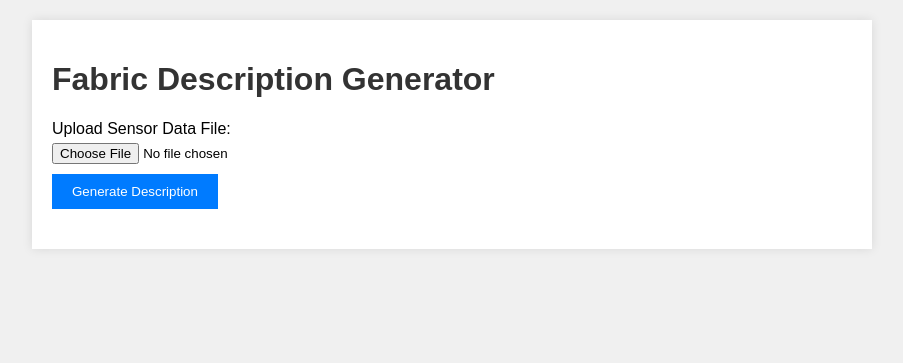
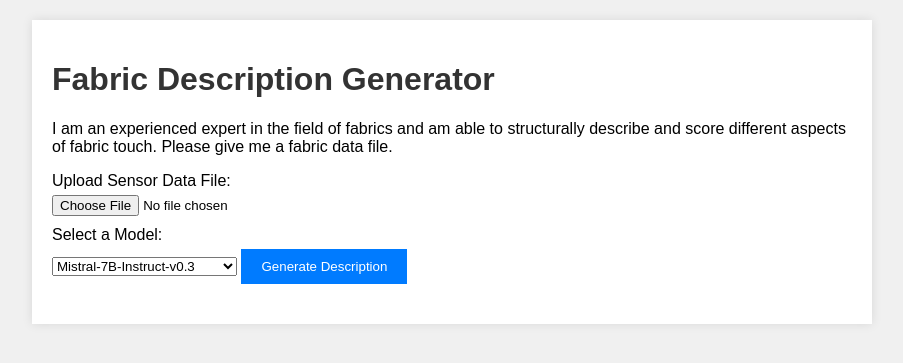
Before and after one commit to ShowHsiang/AI-development-for-multimodal-sensor-data-based-on-robotic-haptics, a Flask app: page / in a window 1280 px wide. Shown: the top 363 px of the page, without its empty margins (188-1091 px from the left). Run offline with Flask 3, Linux system fonts and the light colour scheme.

Commit message:
Add files via upload

```diff
--- a/Project/templates/index.html
+++ b/Project/templates/index.html
@@ -9,9 +9,17 @@
 <body>
     <div class="container">
         <h1>Fabric Description Generator</h1>
+        <p>I am an experienced expert in the field of fabrics and am able to structurally describe and score different aspects of fabric touch. Please give me a fabric data file.</p>
         <form action="/" method="post" enctype="multipart/form-data">
             <label for="file">Upload Sensor Data File:</label>
             <input type="file" name="file" id="file" required>
+            <label for="model">Select a Model:</label>
+            <select name="model" id="model" required>
+                <option value="Mistral-7B-Instruct-v0.3">Mistral-7B-Instruct-v0.3</option>
+                <option value="gemma-2-9b-it">gemma-2-9b-it</option>
+                <option value="Meta-Llama-3.1-8B-Instruct">Meta-Llama-3.1-8B-Instruct</option>
+                <option value="Mistral-Nemo-Instruct-2407">Mistral-Nemo-Instruct-2407</option>
+            </select>
             <button type="submit">Generate Description</button>
         </form>
         {% if results %}
@@ -19,9 +27,9 @@
         <ul>
             {% for result in results %}
             <li>
-                <strong>Fabric:</strong> {{ result.fabric }}<br>
-                <strong>Description:</strong> {{ result.description }}<br>
-                <strong>Tokens per second:</strong> {{ result.tokens_per_second }}
+                <strong style="color: #007BFF;">Fabric:</strong> <span style="color: #333;">{{ result.fabric }}</span><br>
+                <strong style="color: #28a745;">Description:</strong> <span style="color: #666;">{{ result.description|safe }}</span><br>
+                <strong style="color: #dc3545;">Tokens per second:</strong> <span style="color: #333;">{{ result.tokens_per_second }}</span>
             </li>
             {% endfor %}
         </ul>
```
